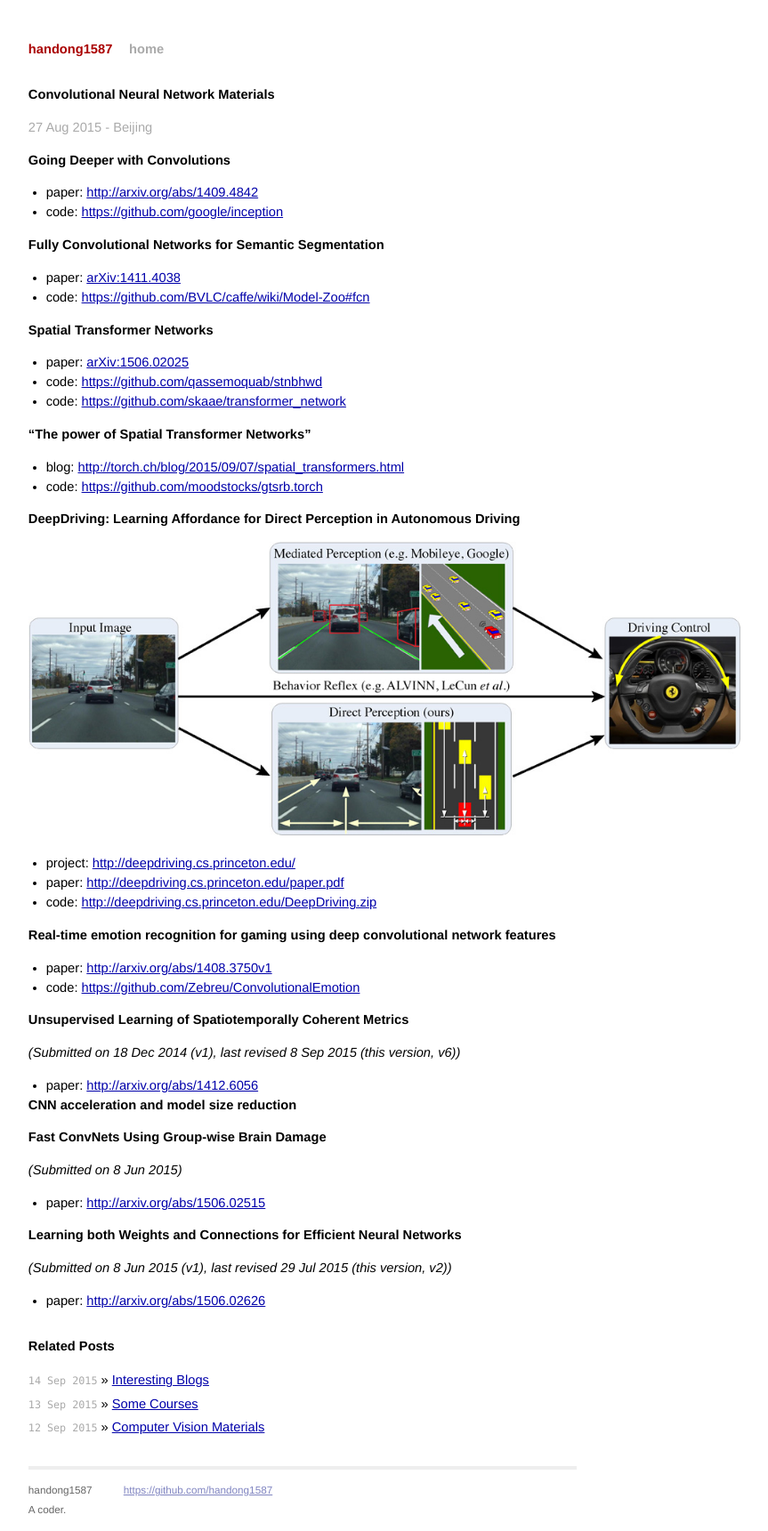
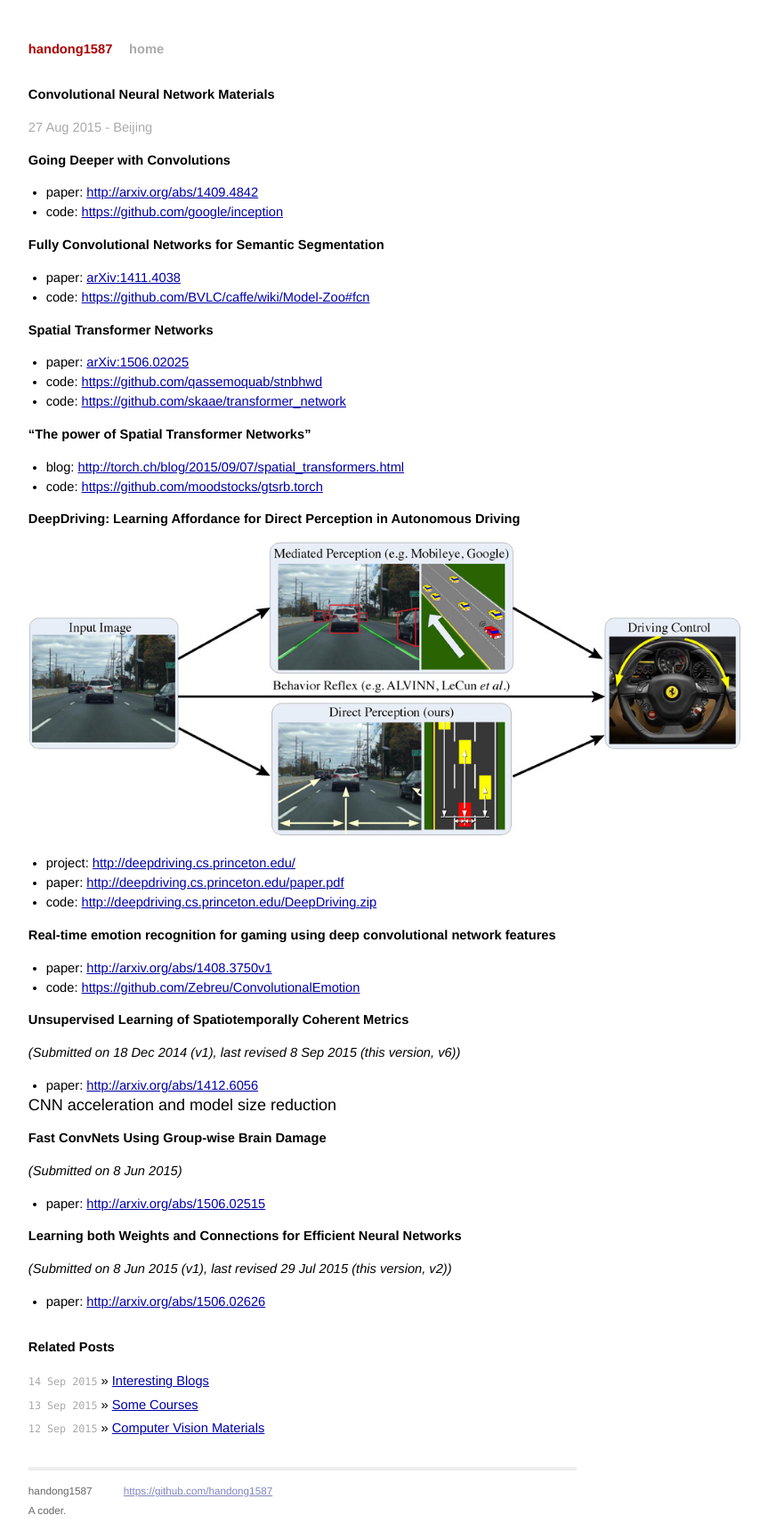
Before and after one commit to handong1587/handong1587.github.io, a Jekyll site: the page built from _posts/deep_learning/2015-08-27-cnn-materials.md, in a window 1280 px wide. Shown: the whole page at 89% size, without its empty margins (300-1163 px from the left). Built offline with Jekyll 4.4.1, drawn with Linux system fonts in a browser that asks for light colours; Markdown is read by kramdown in place of the engine named in the settings; comment, search, counter and statistics services are not loaded.

Commit message:
update md

```diff
--- a/_posts/deep_learning/2015-08-27-cnn-materials.md
+++ b/_posts/deep_learning/2015-08-27-cnn-materials.md
@@ -50,7 +50,9 @@ title: Convolutional Neural Network Materials
 
 - paper: [http://arxiv.org/abs/1412.6056](http://arxiv.org/abs/1412.6056)
 
-# CNN acceleration and model size reduction
+<font size=4>
+CNN acceleration and model size reduction
+</font>
 
 **Fast ConvNets Using Group-wise Brain Damage**
 
```
